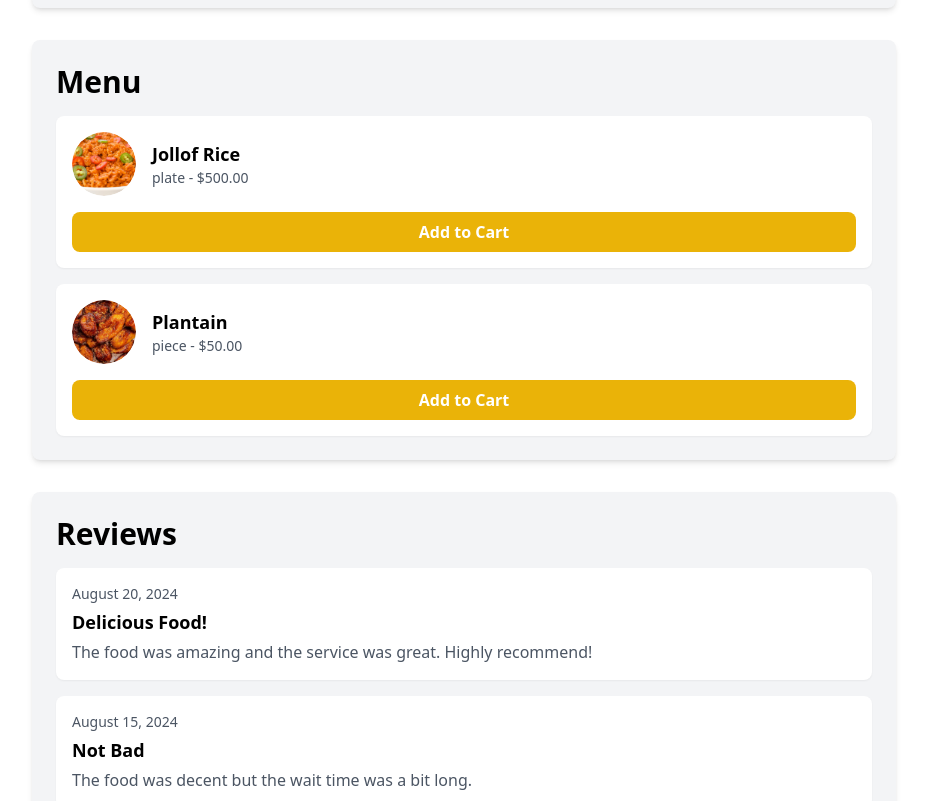
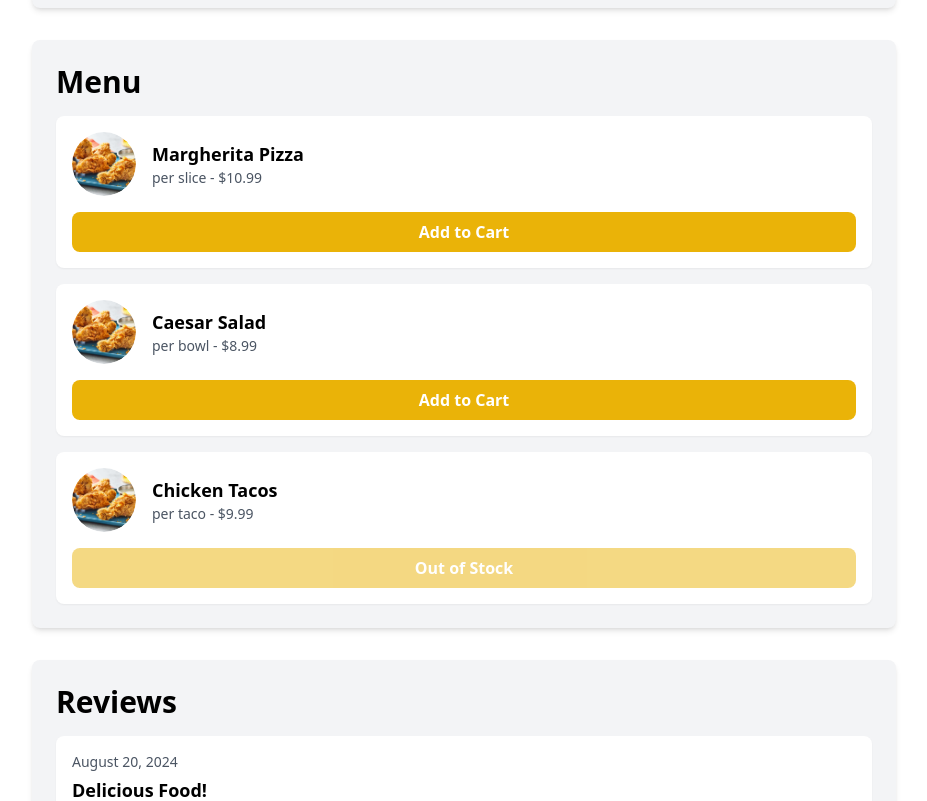
Before and after one commit to OyinDee/bytefrontend, a Next.js app: page /checkrestaurant in a window 1280 px wide. Shown: the part 620-1421 px from the top of the page, without its empty margins (176-1103 px from the left). Built offline with nearby package versions, Linux system fonts and the light colour scheme; sample sign-in values are in the browser's storage.

Commit message:
progress?

```diff
--- a/src/app/admin/addrestaurant/page.tsx
+++ b/src/app/admin/addrestaurant/page.tsx
@@ -54,7 +54,7 @@ const AddRestaurant = () => {
       email,
       imageUrl,})
     try {
-      await axios.post('http://localhost:8080/api/v1/restaurants/create', {
+      await axios.post('https://mongobyte.onrender.com/api/v1/restaurants/create', {
         name,
         description,
         location,
--- a/src/app/all/page.tsx
+++ /dev/null
@@ -1,45 +0,0 @@
-"use client";
-
-import One from '../../components/One';
-import { Meal } from '../../components/types';
-
-const Allpage: React.FC = () => {
-  const meals: Meal[] = [
-    {
-      name: 'Jollof Rice',
-      image: '/Images/jr.jpg',
-      price: 1700,
-      per: 'pack',
-      countable: false,
-      available: true,
-    },
-    {
-      name: 'Fried Chicken',
-      image: '/Images/fc.jpg',
-      price: 1000,
-      per: 'piece',
-      countable: true,
-      count: 0,
-      available: false,
-    },
-    {
-      name: 'Pounded Yam',
-      image: '/Images/py.jpg',
-      price: 500,
-      per: 'wrap',
-      countable: false,
-      available: true,
-    },
-  ];
-
-  return (
-    <div className="bg-white min-h-screen">
-      <div className="container mx-auto px-4">
-
-        <One restaurantName="Spicy Crumbs" meals={meals} />
-      </div>
-    </div>
-  );
-};
-
-export default Allpage;
--- a/src/app/checkrestaurant/page.tsx
+++ b/src/app/checkrestaurant/page.tsx
@@ -5,32 +5,50 @@ import { Restaurant, Meal } from '../../components/types';
 
 // Example data (replace with real data fetching logic)
 const exampleRestaurant: Restaurant = {
-  id: 1,
+  customId: "sdfg45",
   name: "Taste of Africa",
   description: "Delicious African Cuisine",
-  image: "/Images/toa.png",
+  imageUrl: "/Images/toa.png",
   rating: 4.5,
-  operatingHours: "10:00 AM - 10:00 PM"
+  operatingHours: "10:00 AM - 10:00 PM",
+  meals: []
 };
 
 const exampleMenuItems: Meal[] = [
   {
-    name: "Jollof Rice",
-    image: "/Images/jr.jpg",
-    price: 500,
-    per: "plate",
-    countable: false,
-    available: true
+    customId: 'hgtr56',
+    name: 'Margherita Pizza',
+    description: 'Fresh tomatoes, mozzarella cheese, and basil.',
+    price: 10.99,
+    imageUrl: '/images/fc.jpg',
+    per: 'per slice',
+    countable: true,
+    available: true,
+    count: 10, // Only applicable when countable is true
   },
   {
-    name: "Plantain",
-    image: "/Images/plantain.jpg",
-    price: 50,
-    per: "piece",
-    countable: false,
-    available: true
-  }
+    customId: 'trhf76',
+    name: 'Caesar Salad',
+    description: 'Crisp romaine lettuce with Caesar dressing and croutons.',
+    price: 8.99,
+    imageUrl: '/images/fc.jpg',
+    per: 'per bowl',
+    countable: false, // This meal doesn't have a countable quantity
+    available: true,
+  },
+  {
+    customId: 'dsfe43',
+    name: 'Chicken Tacos',
+    description: 'Spicy chicken with fresh toppings in soft tortillas.',
+    price: 9.99,
+    imageUrl: '/images/fc.jpg',
+    per: 'per taco',
+    countable: true,
+    available: false, // Meal is not available
+    count: 5, // Only applicable when countable is true
+  },
 ];
+
 
 const RestaurantPage = () => {
     // Client-side logic here
--- a/src/app/restaurant/orderhistory/page.tsx
+++ b/src/app/restaurant/orderhistory/page.tsx
@@ -4,21 +4,36 @@ import { Order, Meal } from '../../../components/types';
 
 const sampleMeals: Meal[] = [
   {
-      name: 'Cheeseburger',
-      image: '/images/cheeseburger.jpg',
-      price: 9.99,
-      per: 'piece',
-      countable: false,
+    customId: 'hgtr56',
+    name: 'Margherita Pizza',
+    description: 'Fresh tomatoes, mozzarella cheese, and basil.',
+    price: 10.99,
+    imageUrl: '/images/fc.jpg',
+    per: 'per slice',
+    countable: true,
+    available: true,
+    count: 10, // Only applicable when countable is true
+  },
+  {
+    customId: 'trhf76',
+    name: 'Caesar Salad',
+    description: 'Crisp romaine lettuce with Caesar dressing and croutons.',
+    price: 8.99,
+    imageUrl: '/images/fc.jpg',
+    per: 'per bowl',
+    countable: false, // This meal doesn't have a countable quantity
     available: true,
   },
   {
-      name: 'Large Fries',
-      image: '/images/fries.jpg',
-      price: 3.49,
-      per: 'box',
+    customId: 'dsfe43',
+    name: 'Chicken Tacos',
+    description: 'Spicy chicken with fresh toppings in soft tortillas.',
+    price: 9.99,
+    imageUrl: '/images/fc.jpg',
+    per: 'per taco',
     countable: true,
-      count: 2,
-      available: true,
+    available: false, // Meal is not available
+    count: 5, // Only applicable when countable is true
   },
   ];
 
--- a/src/app/user/orderhistory/page.tsx
+++ b/src/app/user/orderhistory/page.tsx
@@ -4,21 +4,36 @@ import { Order, Meal } from '@/components/types';
 
 const sampleMeals: Meal[] = [
   {
-      name: 'Cheeseburger',
-      image: '/images/cheeseburger.jpg',
-      price: 9.99,
-      per: 'piece',
-      countable: false,
+    customId: 'hgtr56',
+    name: 'Margherita Pizza',
+    description: 'Fresh tomatoes, mozzarella cheese, and basil.',
+    price: 10.99,
+    imageUrl: '/images/fc.jpg',
+    per: 'per slice',
+    countable: true,
+    available: true,
+    count: 10, // Only applicable when countable is true
+  },
+  {
+    customId: 'trhf76',
+    name: 'Caesar Salad',
+    description: 'Crisp romaine lettuce with Caesar dressing and croutons.',
+    price: 8.99,
+    imageUrl: '/images/fc.jpg',
+    per: 'per bowl',
+    countable: false, // This meal doesn't have a countable quantity
     available: true,
   },
   {
-      name: 'Large Fries',
-      image: '/images/fries.jpg',
-      price: 3.49,
-      per: 'box',
+    customId: 'dsfe43',
+    name: 'Chicken Tacos',
+    description: 'Spicy chicken with fresh toppings in soft tortillas.',
+    price: 9.99,
+    imageUrl: '/images/fc.jpg',
+    per: 'per taco',
     countable: true,
-      count: 2,
-      available: true,
+    available: false, // Meal is not available
+    count: 5, // Only applicable when countable is true
   },
   ];
 
--- a/src/app/user/page.tsx
+++ b/src/app/user/page.tsx
@@ -16,15 +16,12 @@ interface Meal {
   description: string;
   price: number;
   imageUrl: string;
+  per: string; // E.g., "per serving" or "per slice"
+  countable: boolean; // Determines if this meal has a countable quantity
+  available: boolean; // If the meal is currently available
+  count?: number; // Optional, only present if countable is true
 }
 
-const demoFeaturedMeal: Meal = {
-  customId: 'fdyg34',
-  name: 'Spaghetti Carbonara',
-  description: 'Classic Italian pasta with creamy sauce and pancetta.',
-  price: 12.99,
-  imageUrl: '/images/spaghetti-carbonara.jpg',
-};
 
 const demoPopularMeals: Meal[] = [
   {
@@ -33,26 +30,37 @@ const demoPopularMeals: Meal[] = [
     description: 'Fresh tomatoes, mozzarella cheese, and basil.',
     price: 10.99,
     imageUrl: '/images/fc.jpg',
+    per: 'per slice',
+    countable: true,
+    available: true,
+    count: 10, // Only applicable when countable is true
   },
   {
     customId: 'trhf76',
     name: 'Caesar Salad',
     description: 'Crisp romaine lettuce with Caesar dressing and croutons.',
     price: 8.99,
-    imageUrl: '/images/caesar-salad.jpg',
+    imageUrl: '/images/fc.jpg',
+    per: 'per bowl',
+    countable: false, // This meal doesn't have a countable quantity
+    available: true,
   },
   {
     customId: 'dsfe43',
     name: 'Chicken Tacos',
     description: 'Spicy chicken with fresh toppings in soft tortillas.',
     price: 9.99,
-    imageUrl: '/images/chicken-tacos.jpg',
+    imageUrl: '/images/fc.jpg',
+    per: 'per taco',
+    countable: true,
+    available: false, // Meal is not available
+    count: 5, // Only applicable when countable is true
   },
 ];
 
+
 const CombinedPage: React.FC = () => {
   const [restaurants, setRestaurants] = useState<Restaurant[]>([]);
-  const [featuredMeal, setFeaturedMeal] = useState<Meal | null>(demoFeaturedMeal);
   const [popularMeals, setPopularMeals] = useState<Meal[]>(demoPopularMeals);
   const [searchQuery, setSearchQuery] = useState('');
   const [restaurantSearchResults, setRestaurantSearchResults] = useState<Restaurant[]>([]);
@@ -64,7 +72,7 @@ const CombinedPage: React.FC = () => {
   useEffect(() => {
     const fetchRestaurants = async () => {
       try {
-        const response = await axios.get('http://localhost:8080/api/v1/restaurants');
+        const response = await axios.get('https://mongobyte.onrender.com/api/v1/restaurants');
         setRestaurants(response.data);
       } catch (error) {
         setError('Error fetching restaurants. Please try again.');
--- a/src/components/One.tsx
+++ b/src/components/One.tsx
@@ -15,7 +15,7 @@ const One: React.FC<OneProps> = ({ restaurantName, meals }) => {
         {meals.map((meal, index) => (
           <div key={index} className={`relative bg-white shadow-lg rounded-lg overflow-hidden ${!meal.available ? 'opacity-50' : ''}`}>
             <Image
-              src={meal.image}
+              src={meal.imageUrl}
               alt={meal.name}
               width={400}
               height={300}
--- a/src/components/RestaurantDetails.tsx
+++ b/src/components/RestaurantDetails.tsx
@@ -26,9 +26,9 @@ const RestaurantDetails: React.FC<RestaurantDetailsProps> = ({ restaurant, menuI
         {/* Restaurant Header */}
         <div className="bg-gray-100 p-6 rounded-lg shadow-md mb-8">
           <div className="relative h-64 w-full rounded-lg overflow-hidden">
-            {restaurant.image ? (
+            {restaurant.imageUrl ? (
               <Image
-                src={restaurant.image}
+                src={restaurant.imageUrl}
                 alt={restaurant.name}
                 layout="fill"
                 objectFit="contain"
@@ -61,9 +61,9 @@ const RestaurantDetails: React.FC<RestaurantDetailsProps> = ({ restaurant, menuI
                 <div key={meal.name} className="flex flex-col items-start bg-white p-4 rounded-lg shadow-sm">
                   <div className="flex items-center mb-4">
                     <div className="relative h-16 w-16 rounded-full overflow-hidden mr-4">
-                      {meal.image ? (
+                      {meal.imageUrl ? (
                         <Image
-                          src={meal.image}
+                          src={meal.imageUrl}
                           alt={meal.name}
                           layout="fill"
                           objectFit="cover"
--- a/src/components/Restaurants.tsx
+++ b/src/components/Restaurants.tsx
@@ -5,30 +5,36 @@ import { Meal } from './types';
 
 const meals: Meal[] = [
   {
-    name: 'Jollof Rice',
-    image: '/Images/jollof.jpg',
-    price: 500,
-    per: 'plate',
+    customId: 'hgtr56',
+    name: 'Margherita Pizza',
+    description: 'Fresh tomatoes, mozzarella cheese, and basil.',
+    price: 10.99,
+    imageUrl: '/images/fc.jpg',
+    per: 'per slice',
     countable: true,
-    count: 20,
+    available: true,
+    count: 10, // Only applicable when countable is true
+  },
+  {
+    customId: 'trhf76',
+    name: 'Caesar Salad',
+    description: 'Crisp romaine lettuce with Caesar dressing and croutons.',
+    price: 8.99,
+    imageUrl: '/images/fc.jpg',
+    per: 'per bowl',
+    countable: false, // This meal doesn't have a countable quantity
     available: true,
   },
   {
-    name: 'Fried Chicken',
-    image: '/Images/chicken.jpg',
-    price: 300,
-    per: 'piece',
+    customId: 'dsfe43',
+    name: 'Chicken Tacos',
+    description: 'Spicy chicken with fresh toppings in soft tortillas.',
+    price: 9.99,
+    imageUrl: '/images/fc.jpg',
+    per: 'per taco',
     countable: true,
-    count: 15,
-    available: false,
-  },
-  {
-    name: 'Pounded Yam and Egusi',
-    image: '/Images/pounded_yam.jpg',
-    price: 1000,
-    per: 'plate',
-    countable: false,
-    available: true,
+    available: false, // Meal is not available
+    count: 5, // Only applicable when countable is true
   },
 ];
 
--- a/src/components/types.tsx
+++ b/src/components/types.tsx
@@ -1,7 +1,7 @@
 // types.ts
 export type Meal = {
     name: string;
-    image: string;
+    imageUrl: string;
     price: number;
     customId: string;
     per: string;
```
Also changed, not shown: src/app/checkall/page.tsx (+88 -88 lines), src/components/AllRestaurants.tsx (+4 -4 lines). Lines whose indentation alone changed are shown as unchanged.
